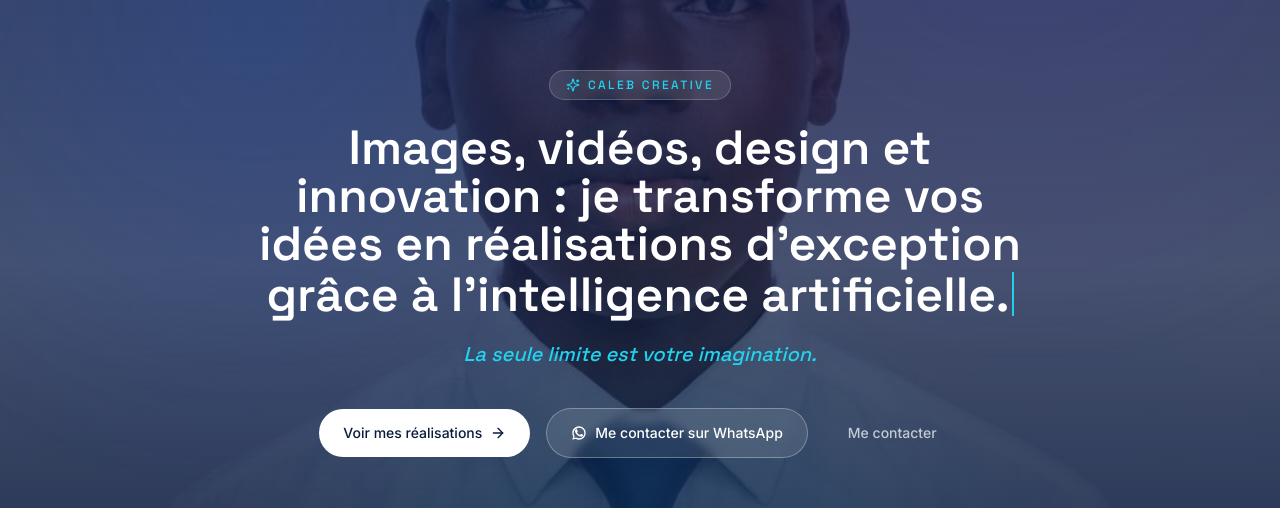
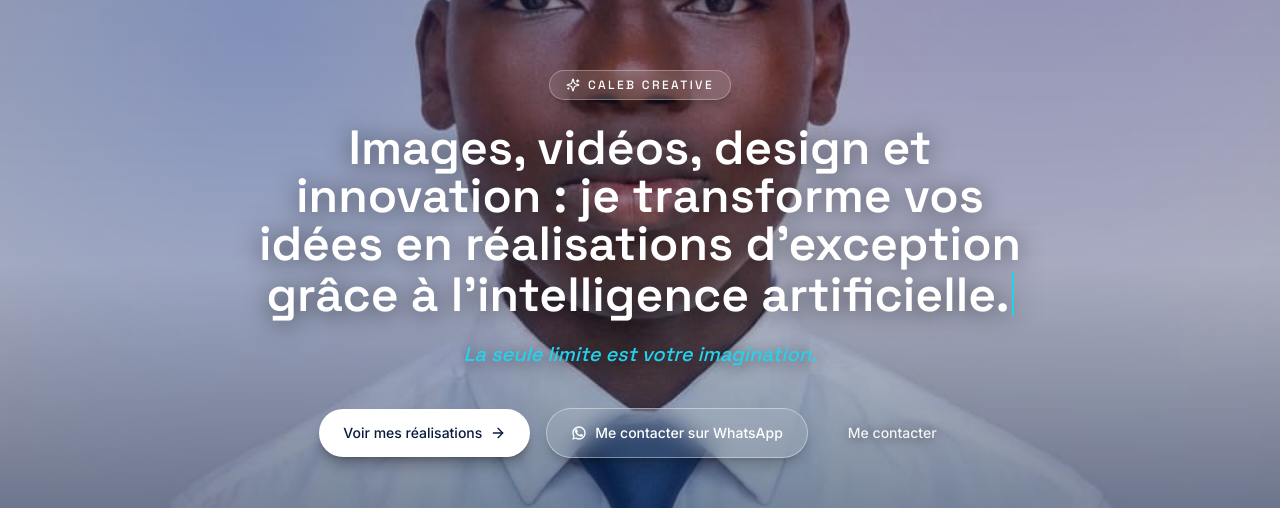
Before and after one commit to OlivierZANNOUAdjarra/caleb-creative-portfolio, a Next.js app: page / in a window 1280 px wide. Shown: the part 136-644 px from the top of the page. Built offline with nearby package versions, Linux system fonts and the light colour scheme; no server answers; the database is empty.

Commit message:
Update HeroSection.tsx

```diff
--- a/components/HeroSection.tsx
+++ b/components/HeroSection.tsx
@@ -7,7 +7,7 @@ import { useLanguage } from '@/lib/language-context';
 import { useTypewriter } from '@/lib/useTypewriter';
 import WhatsAppIcon from '@/components/WhatsAppIcon';
 
-const WHATSAPP_NUMBER = '2290148135395';
+const WHATSAPP_NUMBER = '22901481395395';
 const WHATSAPP_MESSAGE =
   "Bonjour Caleb ! Je découvre votre portfolio Caleb Creative et j'aimerais échanger sur un projet.";
 const WHATSAPP_LINK = `https://wa.me/${WHATSAPP_NUMBER}?text=${encodeURIComponent(WHATSAPP_MESSAGE)}`;
@@ -29,7 +29,7 @@ export default function HeroSection() {
   return (
     <>
       <section className="relative flex min-h-screen flex-col items-center justify-center overflow-hidden px-6 py-24 text-center sm:px-10">
-        {/* Image de fond */}
+        {/* Image de fond — bien visible */}
         <div className="absolute inset-0 -z-20">
           <Image
             src="/caleb-photo.jpg"
@@ -40,9 +40,8 @@ export default function HeroSection() {
             className="object-cover"
           />
         </div>
-        {/* Voile pour lisibilité */}
-        <div className="absolute inset-0 -z-10 bg-gradient-to-b from-ink/80 via-ink/70 to-ink/90" />
-        <div className="absolute inset-0 -z-10 bg-aurora-gradient opacity-60" />
+        {/* Voile léger, juste ce qu'il faut pour la lisibilité du texte */}
+        <div className="absolute inset-0 -z-10 bg-gradient-to-b from-ink/30 via-ink/20 to-ink/70" />
 
         <div className="mx-auto max-w-3xl">
           <motion.p
@@ -50,13 +49,13 @@ export default function HeroSection() {
             animate="show"
             custom={0}
             variants={fadeUp}
-            className="inline-flex items-center gap-2 rounded-full border border-white/20 bg-white/10 px-4 py-1.5 font-display text-xs font-medium uppercase tracking-[0.2em] text-glow backdrop-blur-sm"
+            className="inline-flex items-center gap-2 rounded-full border border-white/30 bg-white/10 px-4 py-1.5 font-display text-xs font-medium uppercase tracking-[0.2em] text-white shadow-lg shadow-black/20 backdrop-blur-md"
           >
             <Sparkles className="h-3.5 w-3.5" />
             {t.hero.badge}
           </motion.p>
 
-          <h1 className="mt-6 min-h-[7rem] font-display text-2xl font-semibold leading-tight text-balance text-white sm:text-4xl lg:text-5xl">
+          <h1 className="mt-6 min-h-[7rem] font-display text-2xl font-semibold leading-tight text-balance text-white drop-shadow-[0_2px_12px_rgba(0,0,0,0.6)] sm:text-4xl lg:text-5xl">
             {typedTitle}
             <span
               aria-hidden
@@ -71,7 +70,7 @@ export default function HeroSection() {
             animate="show"
             custom={0.3}
             variants={fadeUp}
-            className="mt-5 font-display text-lg italic text-glow sm:text-xl"
+            className="mt-5 font-display text-lg italic text-glow drop-shadow-[0_2px_8px_rgba(0,0,0,0.6)] sm:text-xl"
           >
             {t.hero.subtitle}
           </motion.p>
@@ -85,7 +84,7 @@ export default function HeroSection() {
           >
             <a
               href="#portfolio"
-              className="group inline-flex items-center justify-center gap-2 rounded-full bg-white px-6 py-3.5 font-body text-sm font-medium text-ink transition-transform hover:-translate-y-0.5 hover:shadow-lg hover:shadow-black/20"
+              className="group inline-flex items-center justify-center gap-2 rounded-full bg-white px-6 py-3.5 font-body text-sm font-medium text-ink shadow-lg shadow-black/30 transition-transform hover:-translate-y-0.5"
             >
               {t.hero.ctaPortfolio}
               <ArrowRight className="h-4 w-4 transition-transform group-hover:translate-x-1" />
@@ -95,7 +94,7 @@ export default function HeroSection() {
               href={WHATSAPP_LINK}
               target="_blank"
               rel="noopener noreferrer"
-              className="inline-flex items-center justify-center gap-2 rounded-full border border-white/30 bg-white/10 px-6 py-3.5 font-body text-sm font-medium text-white backdrop-blur-sm transition-transform hover:-translate-y-0.5 hover:bg-white/20"
+              className="inline-flex items-center justify-center gap-2 rounded-full border border-white/40 bg-white/10 px-6 py-3.5 font-body text-sm font-medium text-white shadow-lg shadow-black/20 backdrop-blur-md transition-transform hover:-translate-y-0.5 hover:bg-white/20"
             >
               <WhatsAppIcon className="h-4 w-4" />
               {t.hero.ctaWhatsapp}
@@ -103,7 +102,7 @@ export default function HeroSection() {
 
             <a
               href="#contact"
-              className="inline-flex items-center justify-center gap-2 rounded-full px-6 py-3.5 font-body text-sm font-medium text-white/70 underline-offset-4 transition-colors hover:text-glow hover:underline"
+              className="inline-flex items-center justify-center gap-2 rounded-full px-6 py-3.5 font-body text-sm font-medium text-white/90 underline-offset-4 drop-shadow-[0_1px_6px_rgba(0,0,0,0.6)] transition-colors hover:text-glow hover:underline"
             >
               {t.hero.ctaContact}
             </a>
```
